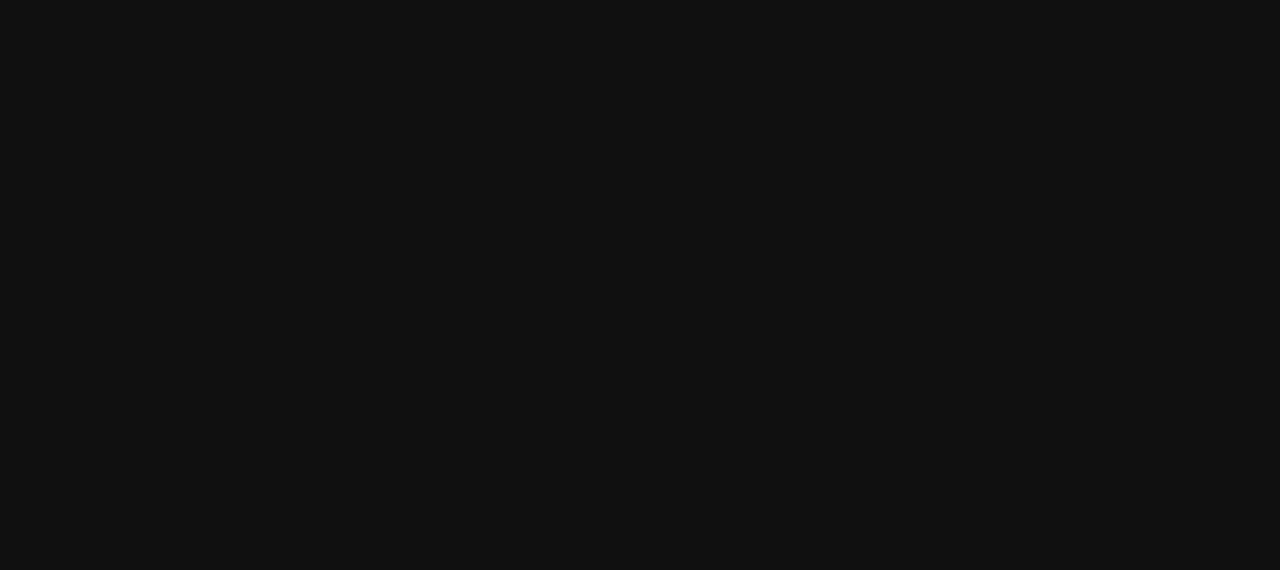
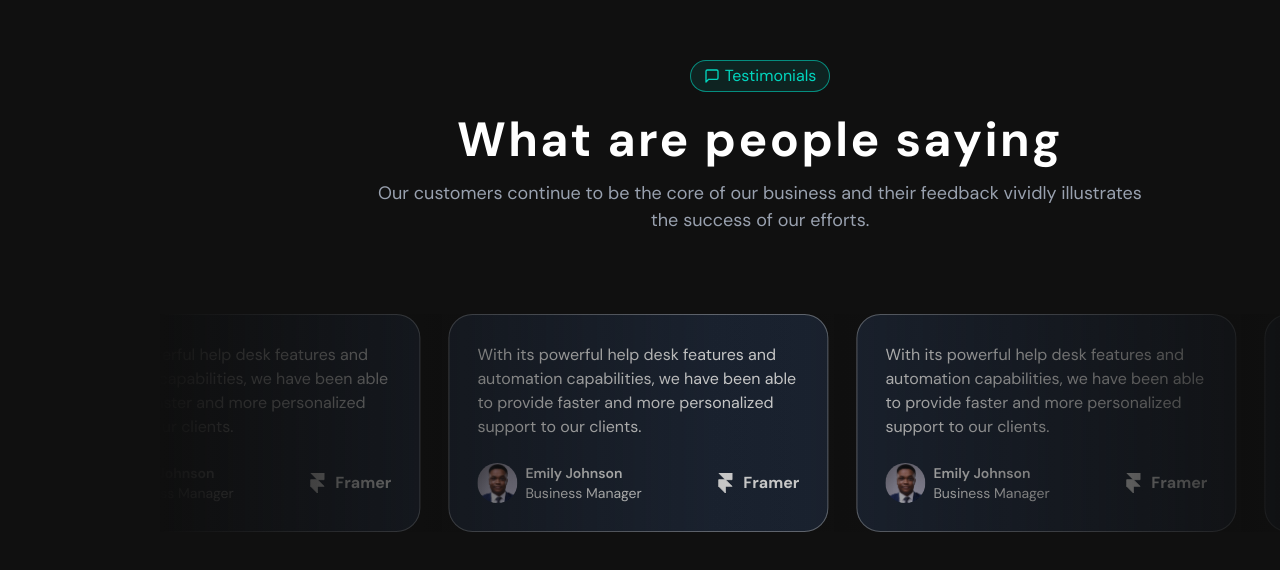
Before and after one commit to azmaeenmahtab/Prestige, a React (Vite) app: page / in a window 1280 px wide. Shown: the part 10955-11525 px from the top of the page. Before the commit the page ends 11015 px from the top, so only its background shows below. Built offline with nearby package versions, Linux system fonts and the light colour scheme.

Commit message:
review card animation done

```diff
--- a/src/App.jsx
+++ b/src/App.jsx
@@ -10,6 +10,7 @@
 import Feature4 from './components/feature4'
 import SpeedFeature from './components/speedFeature'
 import Pricing from './components/pricing'
+import Review from './components/review'
 
 function App() {
 
@@ -26,6 +27,7 @@
        <Feature4 />
        <SpeedFeature />
        <Pricing />
+       <Review />
     </>
   )
 }
--- a/src/components/pricing.jsx
+++ b/src/components/pricing.jsx
@@ -110,8 +110,6 @@
                 <p className="text-teal-500 text-center mt-2.5">Save 12% with annual billing</p>)}
                 </div>
 
-
-
                 <ul className="my-[40px]">
                     <li className="flex items-center gap-3">
                     <svg stroke="currentColor" fill="currentColor" stroke-width="0" viewBox="0 0 448 512" height="1em" width="1em" xmlns="http://www.w3.org/2000/svg"><path d="M438.6 105.4c12.5 12.5 12.5 32.8 0 45.3l-256 256c-12.5 12.5-32.8 12.5-45.3 0l-128-128c-12.5-12.5-12.5-32.8 0-45.3s32.8-12.5 45.3 0L160 338.7 393.4 105.4c12.5-12.5 32.8-12.5 45.3 0z"></path></svg>
@@ -136,7 +134,7 @@
                 </ul>
 
                 <div className="flex justify-center items-center">
-                  <button className="mb-[40px] text-black bg-white w-full rounded-full px-6 py-4 border border-gray-400/40 cursor-pointer hover:bg-gray-200/15 transition-all">
+                  <button className="mb-[40px] text-black bg-white w-full rounded-full px-6 py-4 border border-gray-400/40 cursor-pointer hover:bg-white/80 transition-all">
                     Get started
                   </button>
                 </div>
--- /dev/null
+++ b/src/components/review.jsx
@@ -0,0 +1,98 @@
+import personImg from "../assets/segun_adebayo.jpg";
+
+const Review = () => {
+  return (
+    <div>
+      {/* text header top part */}
+      <div className="text-center mb-[80px] max-w-[720px] mx-auto flex flex-col items-center">
+        <div className="flex justify-center mb-6 items-center gap-[5px] border border-teal-400/60 w-[140px] rounded-full px-[5px] py-[3px] bg-teal-400/10 text-teal-400">
+          <svg
+            stroke="currentColor"
+            fill="none"
+            strokeWidth="2"
+            viewBox="0 0 24 24"
+            strokeLinecap="round"
+            strokeLinejoin="round"
+            height="1em"
+            width="1em"
+            xmlns="http://www.w3.org/2000/svg"
+          >
+            <path d="M21 15a2 2 0 0 1-2 2H7l-4 4V5a2 2 0 0 1 2-2h14a2 2 0 0 1 2 2z"></path>
+          </svg>
+          <span>Testimonials</span>
+        </div>
+        <h3 className="text-5xl font-bold mb-4 tracking-wider text-white">
+          What are people saying
+        </h3>
+        <p className="text-gray-400 text-[18px] w-[780px]">
+          Our customers continue to be the core of our business and their feedback vividly illustrates the success of our efforts.
+        </p>
+      </div>
+
+      {/* animation part */}
+      <div className="relative max-w-[1200px] mx-auto overflow-hidden mb-[100px]">
+       {/* Left fading edge */}
+<div className="absolute left-0 top-0 h-full w-[650px] z-20 pointer-events-none bg-[linear-gradient(to_right,#0f0f0f,rgba(255,0,0,0))]" />
+
+{/* Right fading edge */}
+<div className="absolute right-0 top-0 h-full w-[650px] z-20 pointer-events-none bg-[linear-gradient(to_left,#0f0f0f,rgba(255,0,0,0))]" />
+
+
+
+        {/* scrolling strip */}
+        <div className="flex gap-7 animate-scroll-slow opacity-90 w-fit">
+          {[...Array(6)].map((_, i) => (
+            <div
+              key={i}
+              className="p-7 bg-gray-800 max-w-[380px] border border-gray-300/50 rounded-3xl text-white shrink-0"
+            >
+              <p className="pb-6">
+                With its powerful help desk features and automation capabilities, we have been able to provide faster and more personalized support to our clients.
+              </p>
+              <div className="flex justify-between items-center">
+                <div className="flex gap-2 items-center">
+                  <img src={personImg} className="w-10 h-10 rounded-full" alt="" />
+                  <div className="text-sm">
+                    <h5 className="font-semibold">Emily Johnson</h5>
+                    <p>Business Manager</p>
+                  </div>
+                </div>
+                {/* framer logo */}
+                <div className="flex items-center gap-2">
+                  <svg
+                    stroke="currentColor"
+                    fill="currentColor"
+                    viewBox="0 0 24 24"
+                    height="20"
+                    width="20"
+                    xmlns="http://www.w3.org/2000/svg"
+                    className="text-white"
+                  >
+                    <path d="M4 0h16v8h-8zM4 8h8l8 8H4zM4 16h8v8z"></path>
+                  </svg>
+                  <h4 className="font-bold">Framer</h4>
+                </div>
+              </div>
+            </div>
+          ))}
+        </div>
+      </div>
+
+      {/* animation styles */}
+      <style>
+        {`
+          @keyframes scroll-slow {
+            0% { transform: translateX(0); }
+            100% { transform: translateX(-50%); }
+          }
+
+          .animate-scroll-slow {
+            animation: scroll-slow 40s linear infinite;
+          }
+        `}
+      </style>
+    </div>
+  );
+};
+
+export default Review;
```
Also changed, not shown: src/assets/segun_adebayo.jpg (added).
